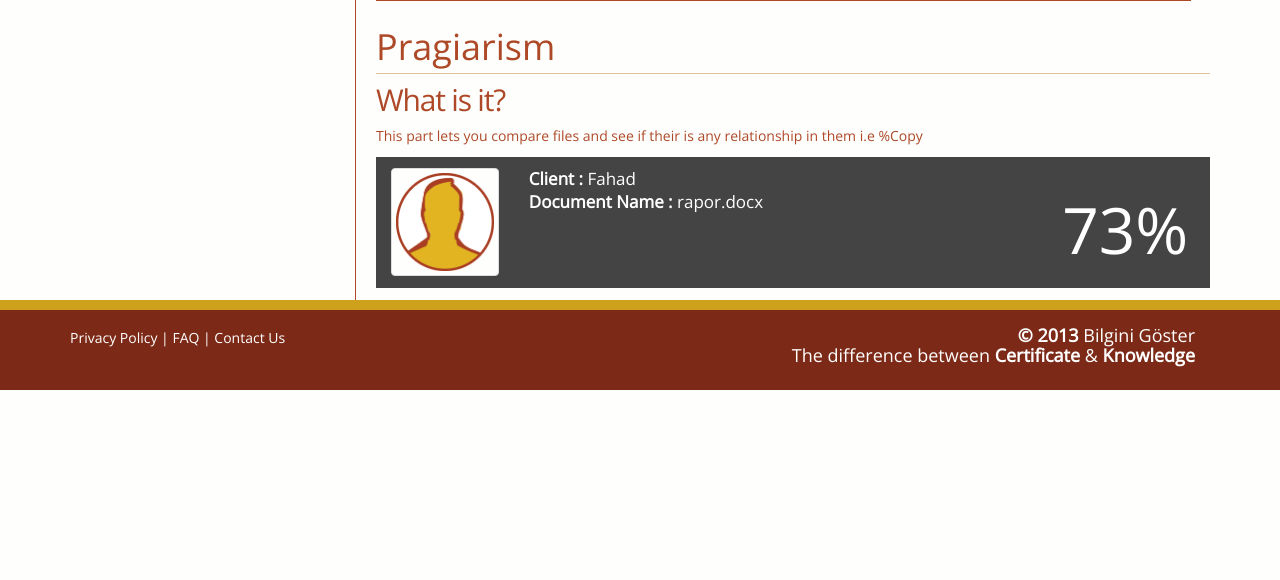
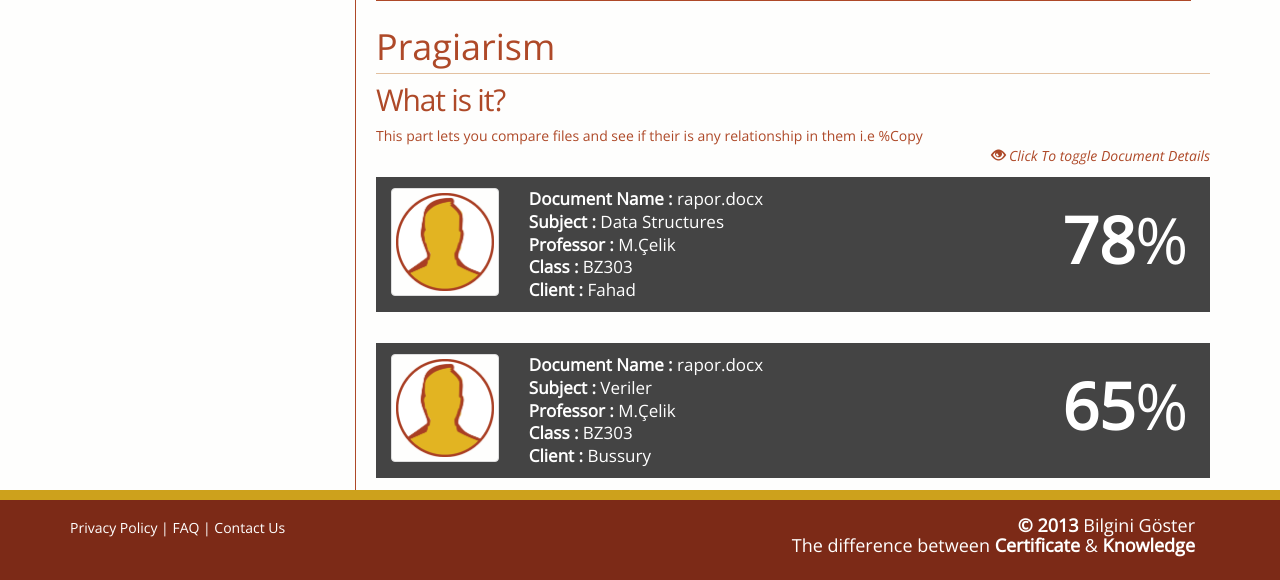
Before and after one commit to fadsel/Bilgini_Goster, a PHP site: page /user.php in a window 1280 px wide. Shown: the part 579-1159 px from the top of the page. Before the commit the page ends 969 px from the top, so only its background shows below. Run offline with PHP 8.4, Linux system fonts and the light colour scheme.

Commit message:
Dynamically Producing the Rows
at Plagiarism

```diff
--- a/css/custom.css
+++ b/css/custom.css
@@ -137,7 +137,7 @@ hr {
     margin-bottom: -11px;
 }
 .bil {
-    padding: 11px 7px 26px 0px;
+    padding: 11px 7px 9px 0px;
     margin-bottom: 20px;
     margin-top: 25px;
     font-size: 17px;
@@ -157,7 +157,7 @@ hr {
 .marks{
     font-size: 64px;
     margin-left: -18px;
-    margin-top: 19px;
+    margin-top: 9px;
 }
 
 .more{
--- a/js/mambo.js
+++ b/js/mambo.js
@@ -93,3 +93,11 @@ $(function(){
     });
 
  });
+
+
+/** function to trigger the more part*/
+$(function(){
+    $('.bil').click(function(){
+        $('.more').stop().slideToggle()});
+
+});
--- /dev/null
+++ b/modules/plagiarism_row.php
@@ -0,0 +1,33 @@
+<div class="row">
+    <div class="bil">
+        <div class="row">
+            <div class="col-lg-2"><img src="./img/test/profile_dummy.png"
+                                       class="img-thumbnail   img-responsive">
+            </div>
+            <div class="col-lg-8" style="margin-bottom: 15px">
+                <b>Document Name : </b> rapor.docx
+                <br><b>Subject : </b>  <?php echo $subject;?>
+                <br><b>Professor : </b> M.Çelik
+                <br><b>Class : </b> BZ303
+                <br><b>Client : </b> <?php echo $name;?>
+                <br>
+
+
+                <div class="row more" style="margin-bottom: 0px;">
+                    <b>Word Count : </b> 23
+                    <br><b>Keywords : </b>45656
+                    <br><b>Language : </b> C++
+                    <br><b>Algorithm : </b> B+ Trees
+                    <br><b>Document Type : </b> docx
+                    <br><b>Document Size : </b> 502 kb
+
+
+                </div>
+
+            </div>
+            <div class="col-lg-2 ">
+                <div class="row marks"><b><?php echo $marks;?></b>%</div>
+            </div>
+        </div>
+    </div>
+</div>
--- a/modules/userContent.php
+++ b/modules/userContent.php
@@ -19,32 +19,18 @@
     <div class="row">
         <h1>Pragiarism</h1>
         <hr>
-        <div class="row"><div class=""><h2>What is it?</h2>This part lets you compare files and see if their is any relationship in them i.e %Copy</div></div>
-        <div class="row">
-            <div class="bil">
-                <div class="row">
-                    <div class="col-lg-2"><img src="./img/test/profile_dummy.png"
-                                               class="img-thumbnail   img-responsive">
-                    </div>
-                    <div class="col-lg-8" style="margin-bottom: 15px">
-                        <b>Client : </b> Fahad
-                        <br><b>Document Name : </b> rapor.docx
-                        <div class="row more">
-                                <b>Word Count : </b> 23
-                                <br><b>Keywords : </b>45656
-                                <br><b>Language : </b> C++
-                                <br><b>Algorithm : </b> B+ Trees
-                                <br><b>Document Type : </b> docx
-                                <br><b>Document Size : </b> 502 kb
-                            </div>
+        <div class="row"><div class=""><h2>What is it?</h2>This part lets you compare files and see if their is any relationship in them i.e %Copy</div><i class="pull-right" ><i class="glyphicon glyphicon-eye-open"></i> Click To toggle Document Details</i></div>
+    <?php   $name="Fahad";
+            $subject = "Data Structures";
+            $marks = "78";
+            include('plagiarism_row.php');
+        ?>
+    <?php   $name="Bussury";
+            $subject = "Veriler";
+            $marks = "65";
+            include('plagiarism_row.php');
+        ?>
 
-                    </div>
-                    <div class="col-lg-2 marks">
-                        73%
-                    </div>
-                </div>
-            </div>
-        </div>
     </div>
 
 
```
